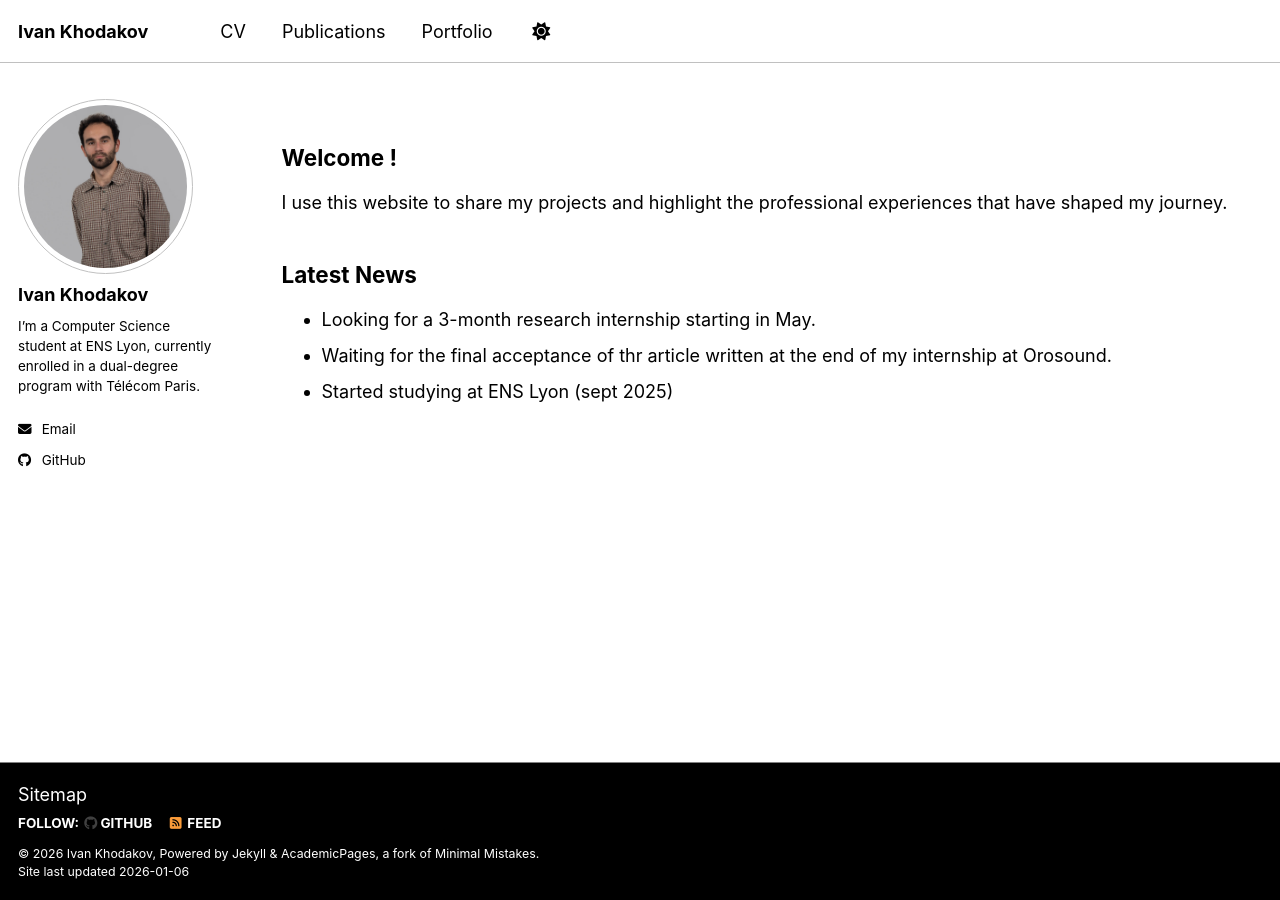
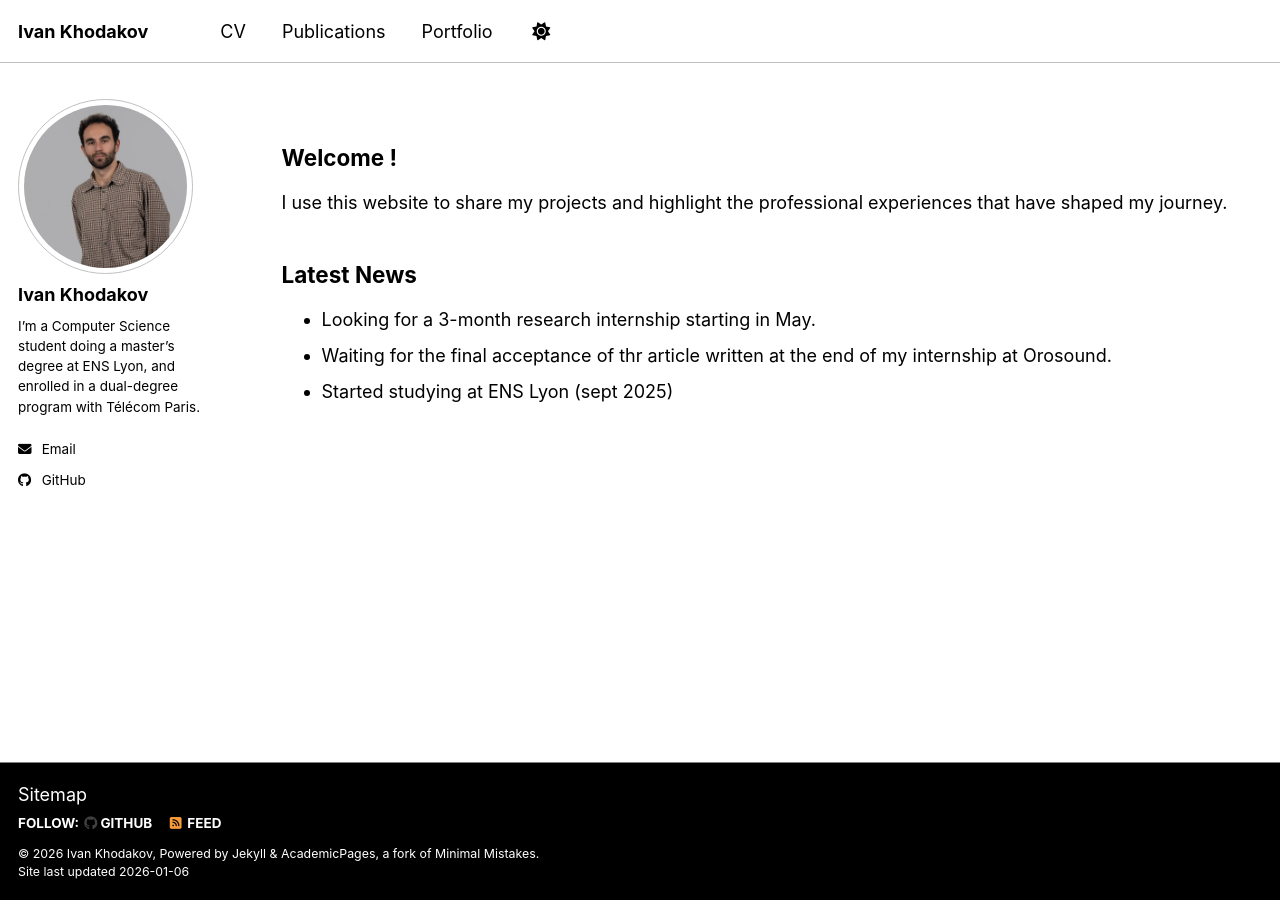
Before and after one commit to IvanKhodakov/ivankhodakov.github.io, a Jekyll site: the page built from _pages/about.md, in a window 1280 px wide. Built offline with Jekyll 4.4.1, drawn with Linux system fonts in a browser that asks for light colours; a script bundle is joined from its source files by our own code; library files that are not in the unit come from our copies.

Commit message:
text in bio

```diff
--- a/_config.yml
+++ b/_config.yml
@@ -26,8 +26,8 @@ author:
   avatar           : "profile.png"
   name             : "Ivan Khodakov"
   pronouns         : # example: "she/her"
-  bio              : "I’m a Computer Science student at ENS Lyon,
-                      currently enrolled in a dual-degree program
+  bio              : "I’m a Computer Science student doing a master’s degree at ENS Lyon,
+                      and enrolled in a dual-degree program
                       with Télécom Paris."
   location         : #"Earth"
   employer         : #"Red Brick University"
```
